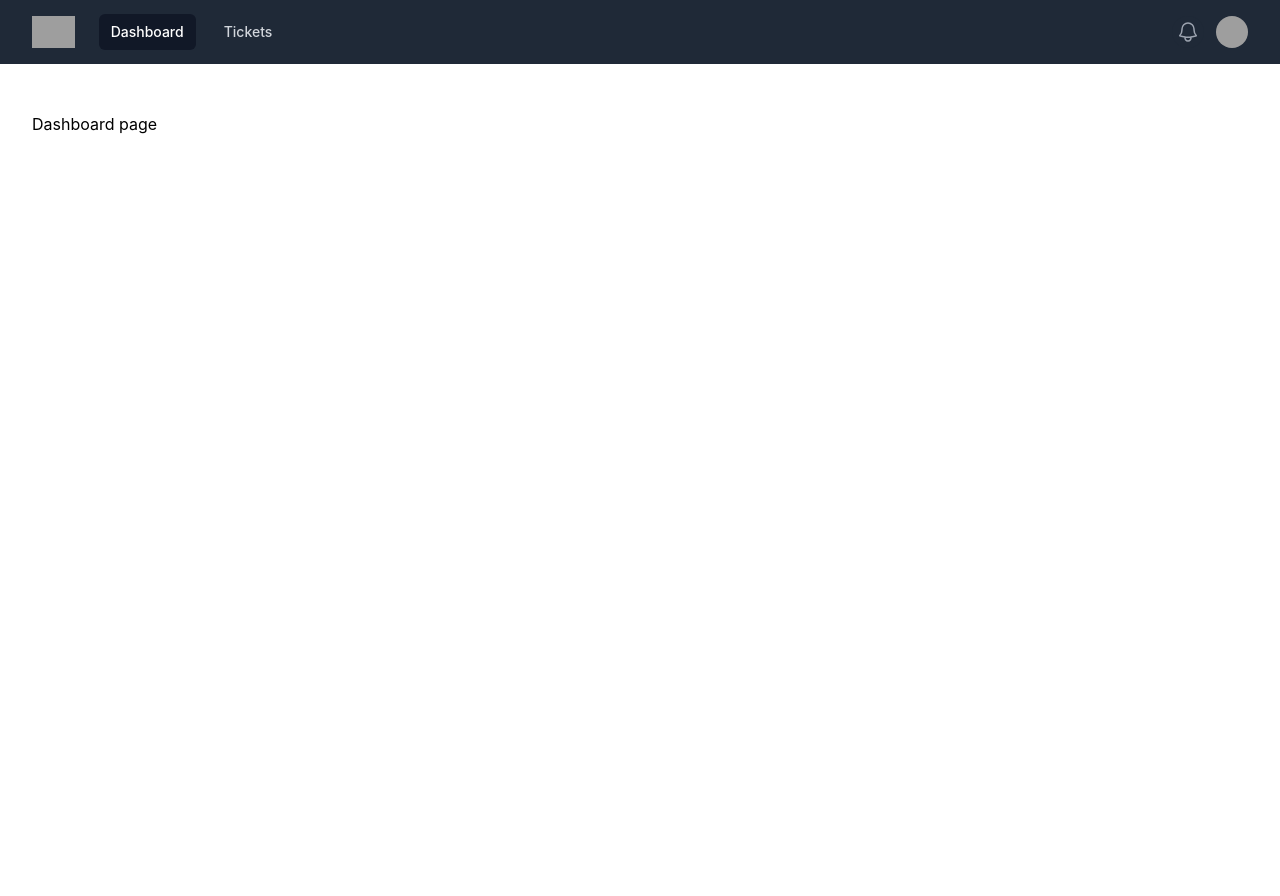
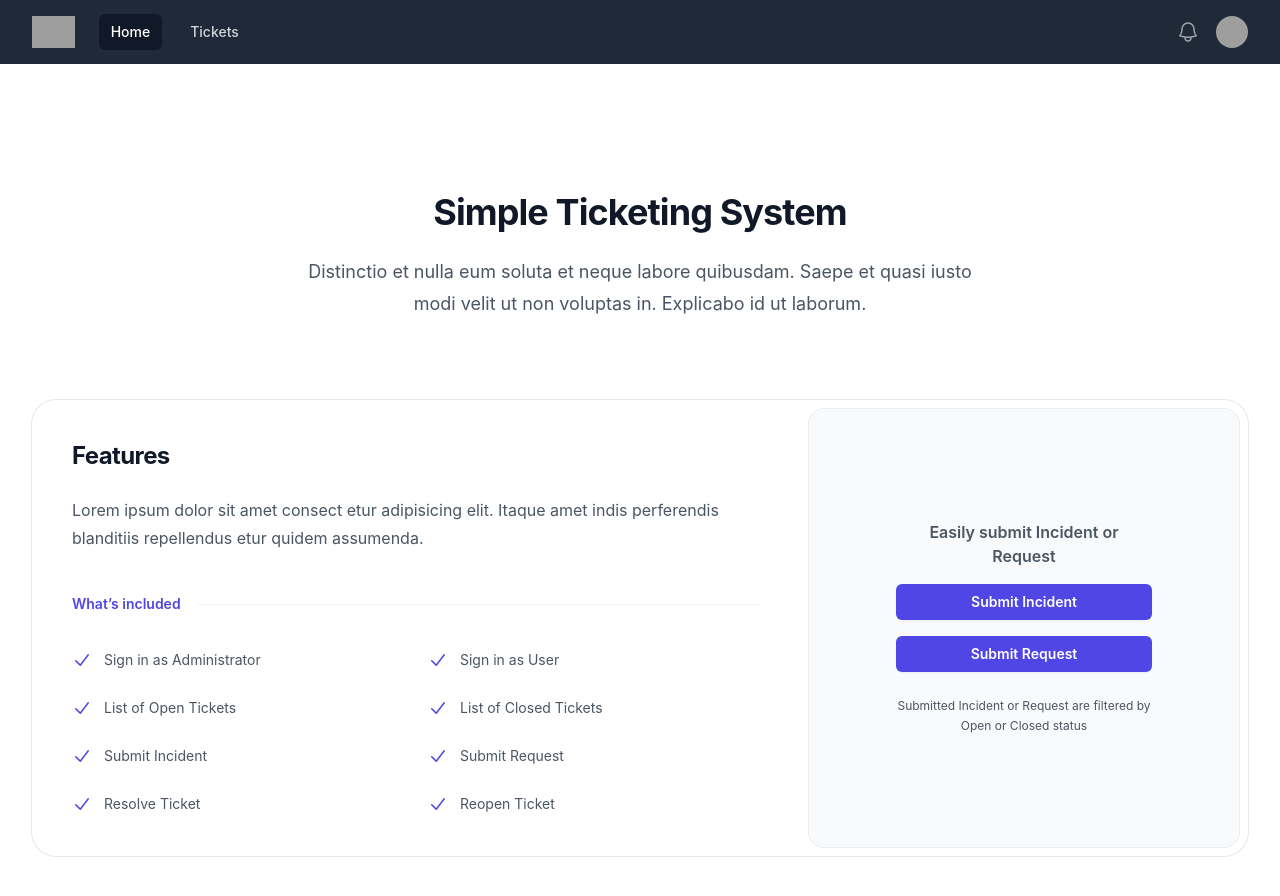
Before and after one commit to wickeddd3/helpdesk, a Vue app: page / in a window 1280 px wide. Shown: the top 896 px of the page. Before the commit the page ends 800 px from the top, so only its background shows below. Built offline with nearby package versions, Linux system fonts and the light colour scheme; sample sign-in values are in the browser's storage; grey boxes are pictures that could not be loaded.

Commit message:
refactor dashboard page to home page and add home page content

```diff
--- a/src/layouts/TheHeader.vue
+++ b/src/layouts/TheHeader.vue
@@ -90,7 +90,7 @@ import { useAuthStore } from '@/stores/auth';
 const authStore = useAuthStore();
 
 const navRoutes = [
-  { name: 'Dashboard', to: '/' },
+  { name: 'Home', to: '/' },
   { name: 'Tickets', to: '/tickets' },
 ]
 
--- a/src/pages/Dashboard.vue
+++ /dev/null
@@ -1,15 +0,0 @@
-<template>
-  <app-content>
-    <div class="bg-white mt-12 mx-auto max-w-7xl px-2 sm:px-6 lg:px-8">
-      Dashboard page
-    </div>
-  </app-content>
-</template>
-
-<script setup lang="ts">
-import AppContent from '@components/App/AppContent.vue';
-</script>
-
-<style scoped>
-
-</style>
--- /dev/null
+++ b/src/pages/Home.vue
@@ -0,0 +1,65 @@
+<template>
+  <app-content>
+    <div class="bg-white py-24 sm:py-32">
+      <div class="mx-auto max-w-7xl px-6 lg:px-8">
+        <div class="mx-auto max-w-2xl sm:text-center">
+          <h2 class="text-3xl font-bold tracking-tight text-gray-900 sm:text-4xl">Simple Ticketing System</h2>
+          <p class="mt-6 text-lg leading-8 text-gray-600">Distinctio et nulla eum soluta et neque labore quibusdam. Saepe et quasi iusto modi velit ut non voluptas in. Explicabo id ut laborum.</p>
+        </div>
+        <div class="mx-auto mt-16 max-w-2xl rounded-3xl ring-1 ring-gray-200 sm:mt-20 lg:mx-0 lg:flex lg:max-w-none">
+          <div class="p-8 sm:p-10 lg:flex-auto">
+            <h3 class="text-2xl font-bold tracking-tight text-gray-900">Features</h3>
+            <p class="mt-6 text-base leading-7 text-gray-600">Lorem ipsum dolor sit amet consect etur adipisicing elit. Itaque amet indis perferendis blanditiis repellendus etur quidem assumenda.</p>
+            <div class="mt-10 flex items-center gap-x-4">
+              <h4 class="flex-none text-sm font-semibold leading-6 text-indigo-600">What’s included</h4>
+              <div class="h-px flex-auto bg-gray-100" />
+            </div>
+            <ul role="list" class="mt-8 grid grid-cols-1 gap-4 text-sm leading-6 text-gray-600 sm:grid-cols-2 sm:gap-6">
+              <li v-for="feature in includedFeatures" :key="feature" class="flex gap-x-3">
+                <CheckIcon class="h-6 w-5 flex-none text-indigo-600" aria-hidden="true" />
+                {{ feature }}
+              </li>
+            </ul>
+          </div>
+          <div class="-mt-2 p-2 lg:mt-0 lg:w-full lg:max-w-md lg:flex-shrink-0">
+            <div class="rounded-2xl bg-gray-50 py-10 text-center ring-1 ring-inset ring-gray-900/5 lg:flex lg:flex-col lg:justify-center lg:py-16 h-full">
+              <div class="mx-auto max-w-xs px-8">
+                <p class="text-base font-semibold text-gray-600">Easily submit Incident or Request</p>
+                <RouterLink
+                  to="/tickets/incident/submit"
+                  class="mt-4 block w-full rounded-md bg-indigo-600 px-3 py-2 text-center text-sm font-semibold text-white shadow-sm hover:bg-indigo-500 focus-visible:outline focus-visible:outline-2 focus-visible:outline-offset-2 focus-visible:outline-indigo-600"
+                >Submit Incident</RouterLink>
+                <RouterLink
+                  to="/tickets/request/submit"
+                  class="mt-4 block w-full rounded-md bg-indigo-600 px-3 py-2 text-center text-sm font-semibold text-white shadow-sm hover:bg-indigo-500 focus-visible:outline focus-visible:outline-2 focus-visible:outline-offset-2 focus-visible:outline-indigo-600"
+                >Submit Request</RouterLink>
+                <p class="mt-6 text-xs leading-5 text-gray-600">Submitted Incident or Request are filtered by Open or Closed status</p>
+              </div>
+            </div>
+          </div>
+        </div>
+      </div>
+    </div>
+  </app-content>
+</template>
+
+<script setup lang="ts">
+import AppContent from '@components/App/AppContent.vue';
+import { CheckIcon } from '@heroicons/vue/20/solid'
+import { RouterLink } from 'vue-router';
+
+const includedFeatures = [
+  'Sign in as Administrator',
+  'Sign in as User',
+  'List of Open Tickets',
+  'List of Closed Tickets',
+  'Submit Incident',
+  'Submit Request',
+  'Resolve Ticket',
+  'Reopen Ticket',
+]
+</script>
+
+<style scoped>
+
+</style>
--- a/src/routes/router.ts
+++ b/src/routes/router.ts
@@ -1,12 +1,12 @@
 import * as vR from 'vue-router';
-import DashboardPage from '@pages/Dashboard.vue';
+import HomePage from '@/pages/Home.vue';
 import NotFoundPage from '@pages/NotFound.vue';
 
 // Create a router and then export it
 const _routes:Array<vR.RouteRecordRaw> = [
   {
     path: '/',
-    component: DashboardPage,
+    component: HomePage,
     name: 'home',
     meta: {
       authOnly: true,
```
